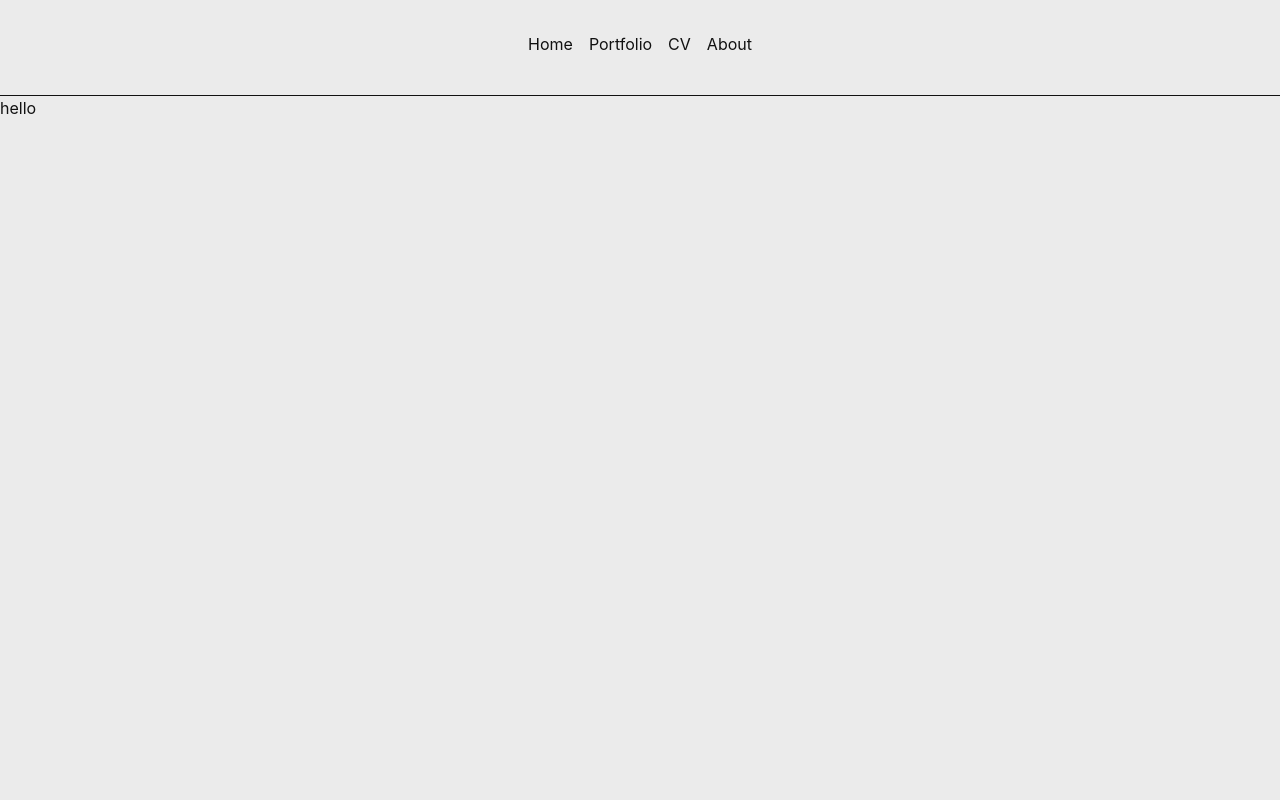
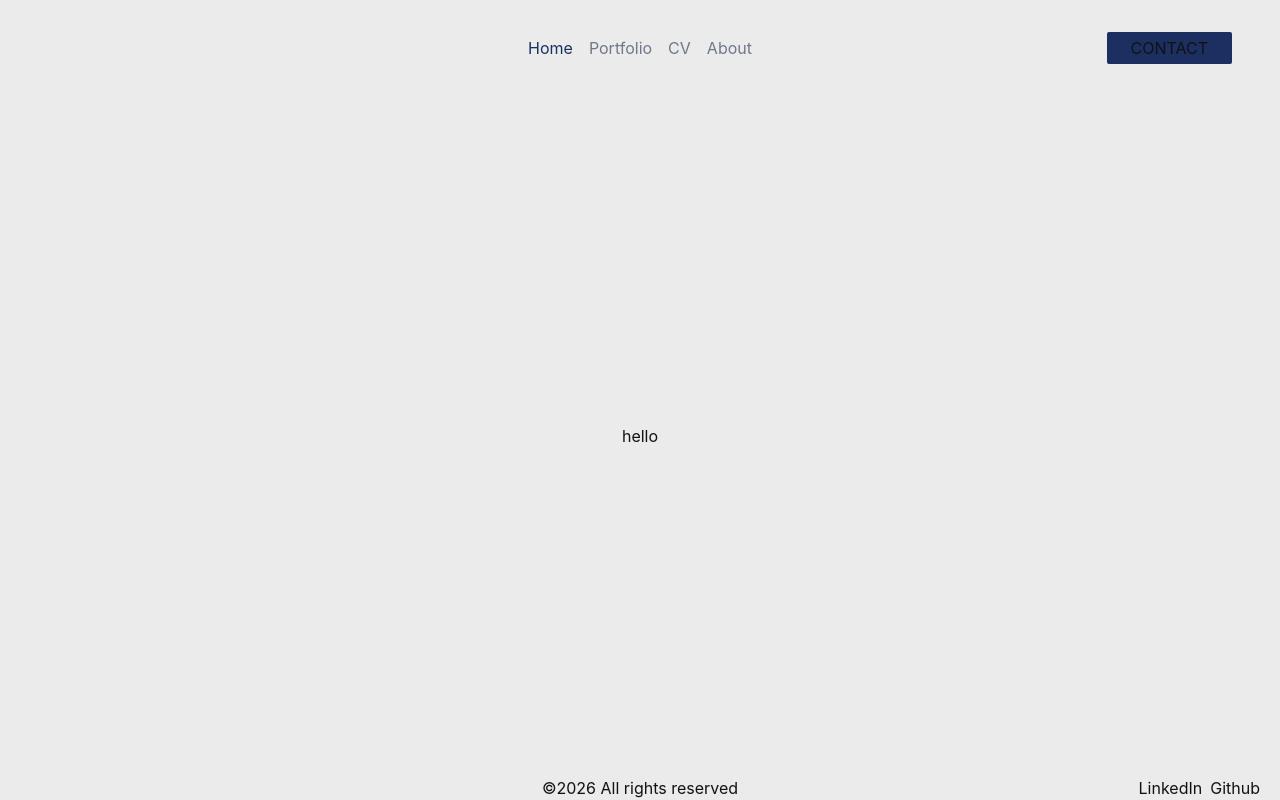
Before and after one commit to janne022/labb-2-react, a React (Vite) app: page /#/ in a window 1280 px wide. Built offline with nearby package versions, Linux system fonts and the light colour scheme.

Commit message:
fixed active links and fixed layout for home page

```diff
--- /dev/null
+++ b/src/components/Footer.tsx
@@ -0,0 +1,36 @@
+const SocialLinks = () => {
+  return (
+    <>
+      <a
+        className="mx-1"
+        href="https://www.linkedin.com/in/johannes-flodin-2676ba21a/"
+        target="_blank"
+        rel="noopener noreferrer"
+      >
+        LinkedIn
+      </a>
+      <a
+        className="mx-1"
+        href="https://github.com/janne022"
+        target="_blank"
+        rel="noopener noreferrer"
+      >
+        Github
+      </a>
+    </>
+  );
+};
+
+export default function Footer() {
+  return (
+    <footer className="flex items-center w-full px-4">
+      <div className="flex-1" />
+      <div className="hidden md:flex justify-center flex-1">
+        <p>©2026 All rights reserved</p>
+      </div>
+      <div className="flex-1 flex justify-end">
+        <SocialLinks />
+      </div>
+    </footer>
+  );
+}
--- a/src/components/Header.tsx
+++ b/src/components/Header.tsx
@@ -1,6 +1,7 @@
 import { Link } from "react-router";
 import { Menu, X } from "lucide-react";
 import { useState } from "react";
+import { NavLink } from "react-router";
 
 type NavLinksProps = {
   onClick?: () => void;
@@ -9,18 +10,46 @@ type NavLinksProps = {
 const NavLinks = ({ onClick }: NavLinksProps) => {
   return (
     <>
-      <Link to="/" onClick={onClick} className="mx-2">
+      <NavLink
+        to="/"
+        end
+        onClick={onClick}
+        className={({ isActive }) =>
+          `mx-2 ${isActive ? "text-primary" : "text-secondary"}`
+        }
+      >
         Home
-      </Link>
-      <Link to="/portfolio" onClick={onClick} className="mx-2">
+      </NavLink>
+      <NavLink
+        to="/portfolio"
+        end
+        onClick={onClick}
+        className={({ isActive }) =>
+          `mx-2 ${isActive ? "text-primary" : "text-secondary"}`
+        }
+      >
         Portfolio
-      </Link>
-      <Link to="/cv" onClick={onClick} className="mx-2">
+      </NavLink>
+      <NavLink
+        to="/cv"
+        end
+        onClick={onClick}
+        className={({ isActive }) =>
+          `mx-2 ${isActive ? "text-primary" : "text-secondary"}`
+        }
+      >
         CV
-      </Link>
-      <Link to="/about" onClick={onClick} className="mx-2">
+      </NavLink>
+      <NavLink
+        to="/about"
+        end
+        onClick={onClick}
+        className={({ isActive }) =>
+          `mx-2 ${isActive ? "text-primary" : "text-secondary"}`
+        }
+      >
         About
-      </Link>
+      </NavLink>
     </>
   );
 };
@@ -33,7 +62,7 @@ export default function Header() {
   };
 
   return (
-    <header className="sticky top-0 z-20 border-b p-8 h-24">
+    <header className="sticky top-0 z-20 p-8 h-24">
       <nav className="flex items-center w-full px-4">
         <div className="flex-1" />
         <div className="hidden md:flex justify-center flex-1">
@@ -42,6 +71,9 @@ export default function Header() {
         <div className="flex-1 flex justify-end">
           <button className="md:hidden" onClick={toggleNavbar}>
             {isOpen ? <X /> : <Menu />}
+          </button>
+          <button className="hidden md:block bg-primary rounded-xs px-6 py-1">
+            CONTACT
           </button>
         </div>
       </nav>
--- a/src/routes/Home/Home.tsx
+++ b/src/routes/Home/Home.tsx
@@ -1,9 +1,7 @@
 export default function Home() {
   return (
-    <main>
-      <section>
-        <h1>hello</h1>
-      </section>
-    </main>
+    <section className="flex-1 flex items-center justify-center">
+      <h1>hello</h1>
+    </section>
   );
 }
--- a/src/routes/root.tsx
+++ b/src/routes/root.tsx
@@ -1,13 +1,15 @@
 import { Outlet } from "react-router";
 import Header from "../components/Header";
+import Footer from "../components/Footer";
 
 export default function Root() {
   return (
-    <>
+    <div className="flex flex-col min-h-screen">
       <Header />
-      <main>
+      <main className="flex-1 flex flex-col">
         <Outlet />
       </main>
-    </>
+      <Footer />
+    </div>
   );
 }
```
